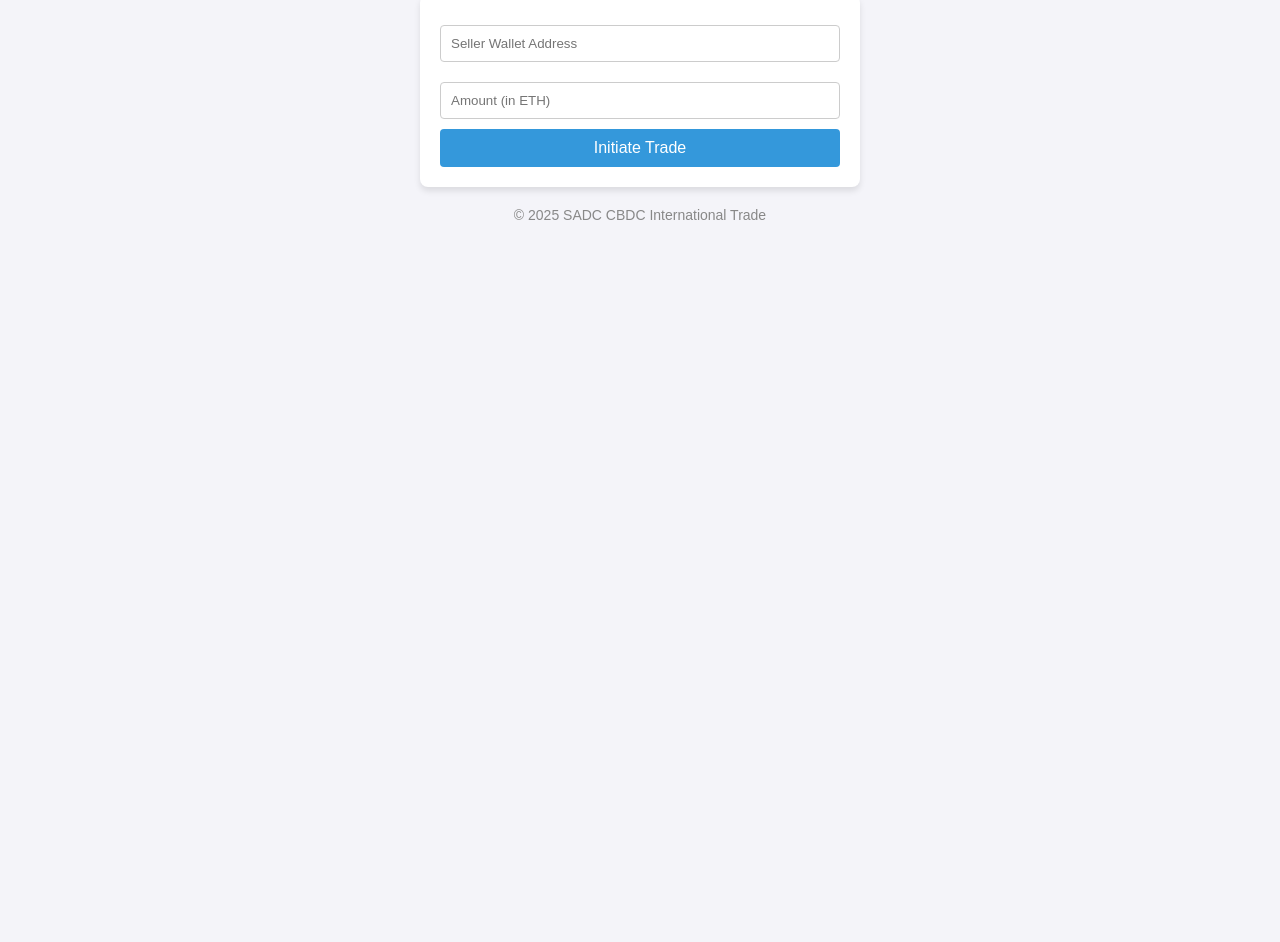
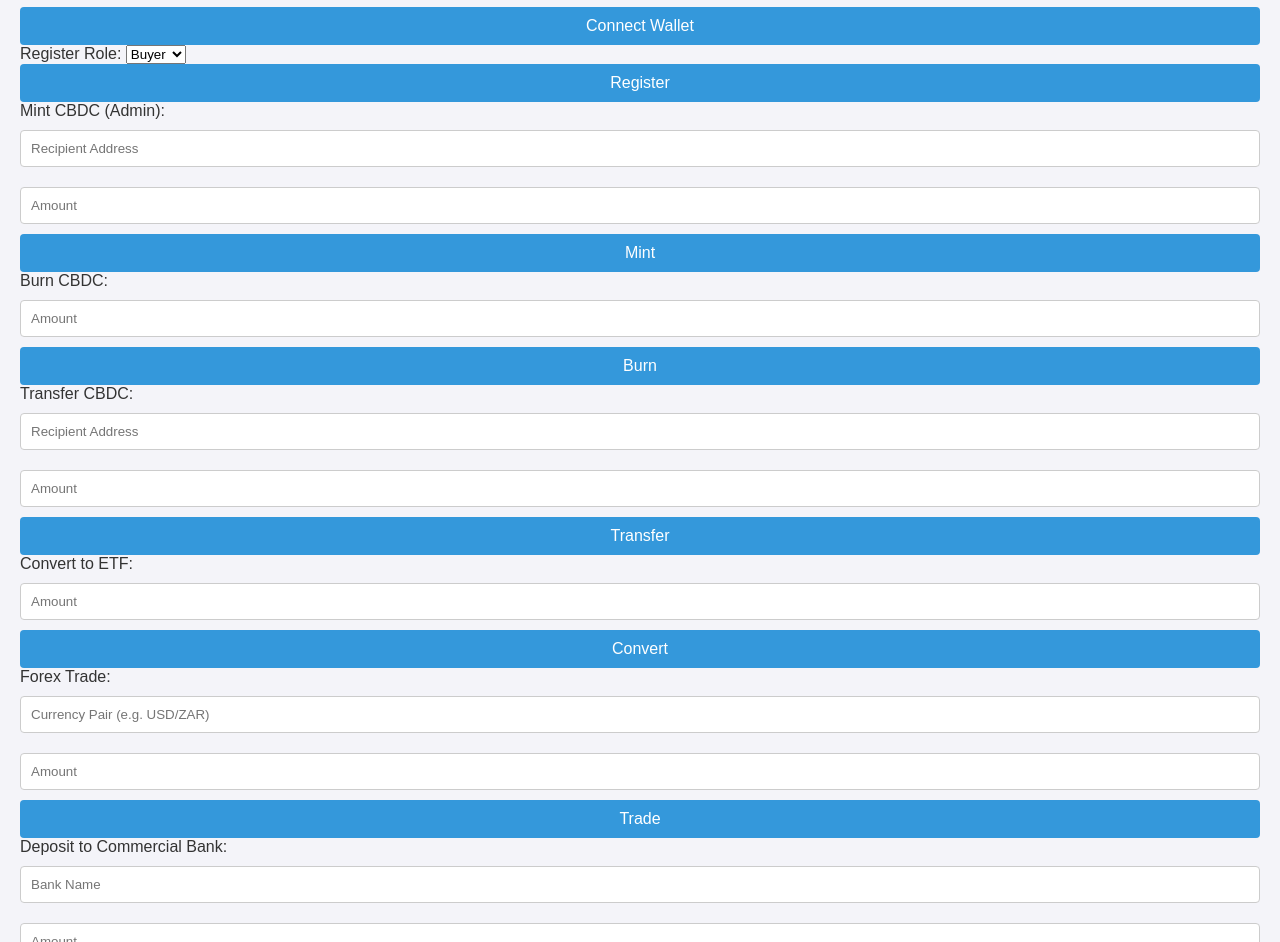
Before and after one commit to CBMSA/cbdcwire1, a plain HTML site: page index.html in a window 1280 px wide. Shown: the part 93-1035 px from the top of the page. Before the commit the page ends 800 px from the top, so only its background shows below. Drawn offline with Linux system fonts and the light colour scheme.

Commit message:
index.html

```diff
--- a/index.html
+++ b/index.html
@@ -59,38 +59,64 @@
   </style>
 </head>
 <body>
-  <h2>CBDC Trade Portal</h2>
-  <div id="tradeForm">
-    <input id="seller" placeholder="Seller Wallet Address" />
-    <input id="amount" placeholder="Amount (in ETH)" type="number" />
-    <button onclick="startTrade()">Initiate Trade</button>
-  </div>
-  <div class="footer">
-    &copy; 2025 SADC CBDC International Trade
+  </head>
+<body>
+  <div class="container">
+    <h1>SADC CBDC Wallet</h1>
+    <button onclick="connectWallet()">Connect Wallet</button>
+
+    <div class="section">
+      <label for="role">Register Role:</label>
+      <select id="role">
+        <option value="1">Buyer</option>
+        <option value="2">Seller</option>
+        <option value="3">Admin</option>
+      </select>
+      <button onclick="registerRole()">Register</button>
+    </div>
+
+    <div class="section">
+      <label>Mint CBDC (Admin):</label>
+      <input type="text" id="mintTo" placeholder="Recipient Address" />
+      <input type="number" id="mintAmount" placeholder="Amount" />
+      <button onclick="mintCBDC()">Mint</button>
+    </div>
+
+    <div class="section">
+      <label>Burn CBDC:</label>
+      <input type="number" id="burnAmount" placeholder="Amount" />
+      <button onclick="burnCBDC()">Burn</button>
+    </div>
+
+    <div class="section">
+      <label>Transfer CBDC:</label>
+      <input type="text" id="transferTo" placeholder="Recipient Address" />
+      <input type="number" id="transferAmount" placeholder="Amount" />
+      <button onclick="transferCBDC()">Transfer</button>
+    </div>
+
+    <div class="section">
+      <label>Convert to ETF:</label>
+      <input type="number" id="etfAmount" placeholder="Amount" />
+      <button onclick="convertToETF()">Convert</button>
+    </div>
+
+    <div class="section">
+      <label>Forex Trade:</label>
+      <input type="text" id="forexPair" placeholder="Currency Pair (e.g. USD/ZAR)" />
+      <input type="number" id="forexAmount" placeholder="Amount" />
+      <button onclick="forexTrade()">Trade</button>
+    </div>
+
+    <div class="section">
+      <label>Deposit to Commercial Bank:</label>
+      <input type="text" id="bankName" placeholder="Bank Name" />
+      <input type="number" id="bankAmount" placeholder="Amount" />
+      <button onclick="depositToBank()">Deposit</button>
+    </div>
   </div>
 
-  <script>
-    async function startTrade() {
-      if (window.ethereum) {
-        const web3 = new Web3(window.ethereum);
-        await window.ethereum.request({ method: 'eth_requestAccounts' });
-
-        const buyer = (await web3.eth.getAccounts())[0];
-        const seller = document.getElementById("seller").value;
-        const amount = document.getElementById("amount").value;
-
-        const response = await fetch('/api/start-trade', {
-          method: 'POST',
-          headers: { 'Content-Type': 'application/json' },
-          body: JSON.stringify({ buyer, seller, amount })
-        });
-
-        const data = await response.json();
-        alert(`Trade contract created: ${data.contractAddress}`);
-      } else {
-        alert("Web3 wallet not found.");
-      }
-    }
-  </script>
+  <script src="https://cdn.jsdelivr.net/npm/web3@latest/dist/web3.min.js"></script>
+  <script src="app.js"></script>
 </body>
 </html>
```
